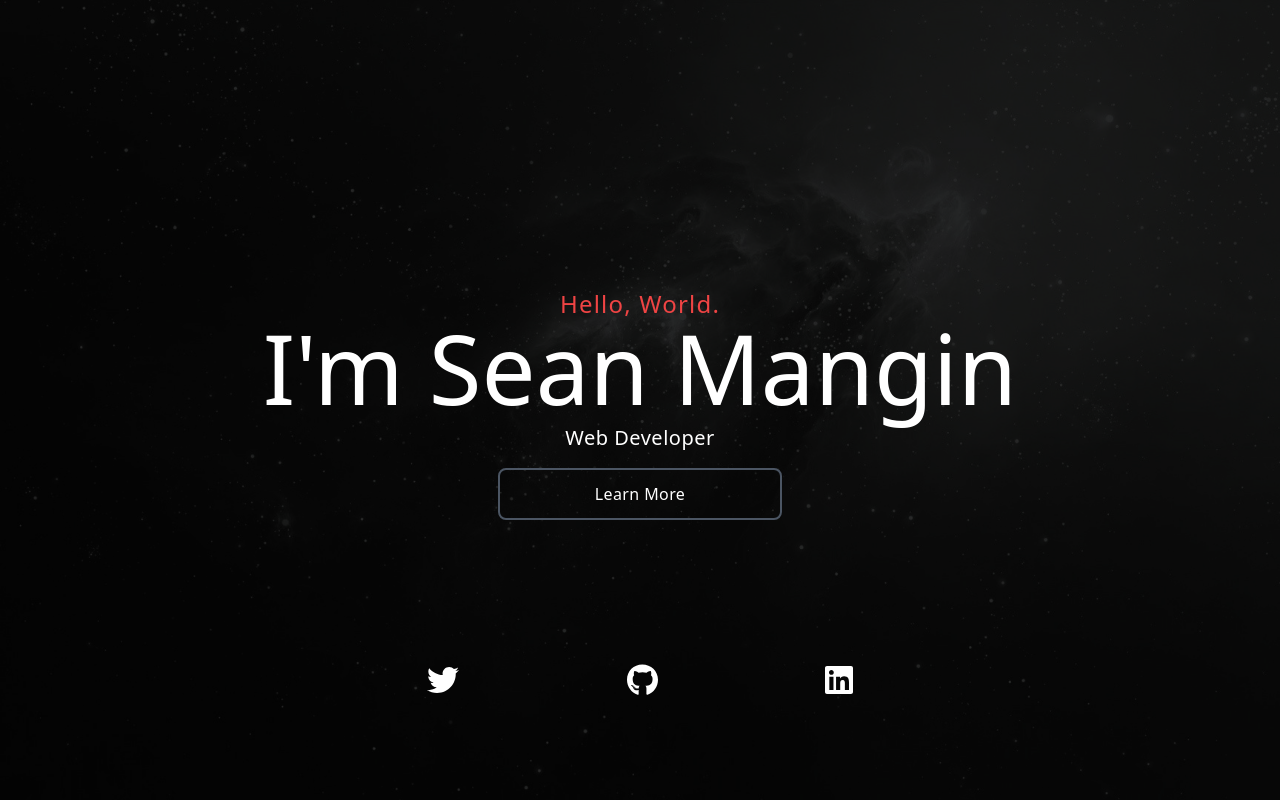
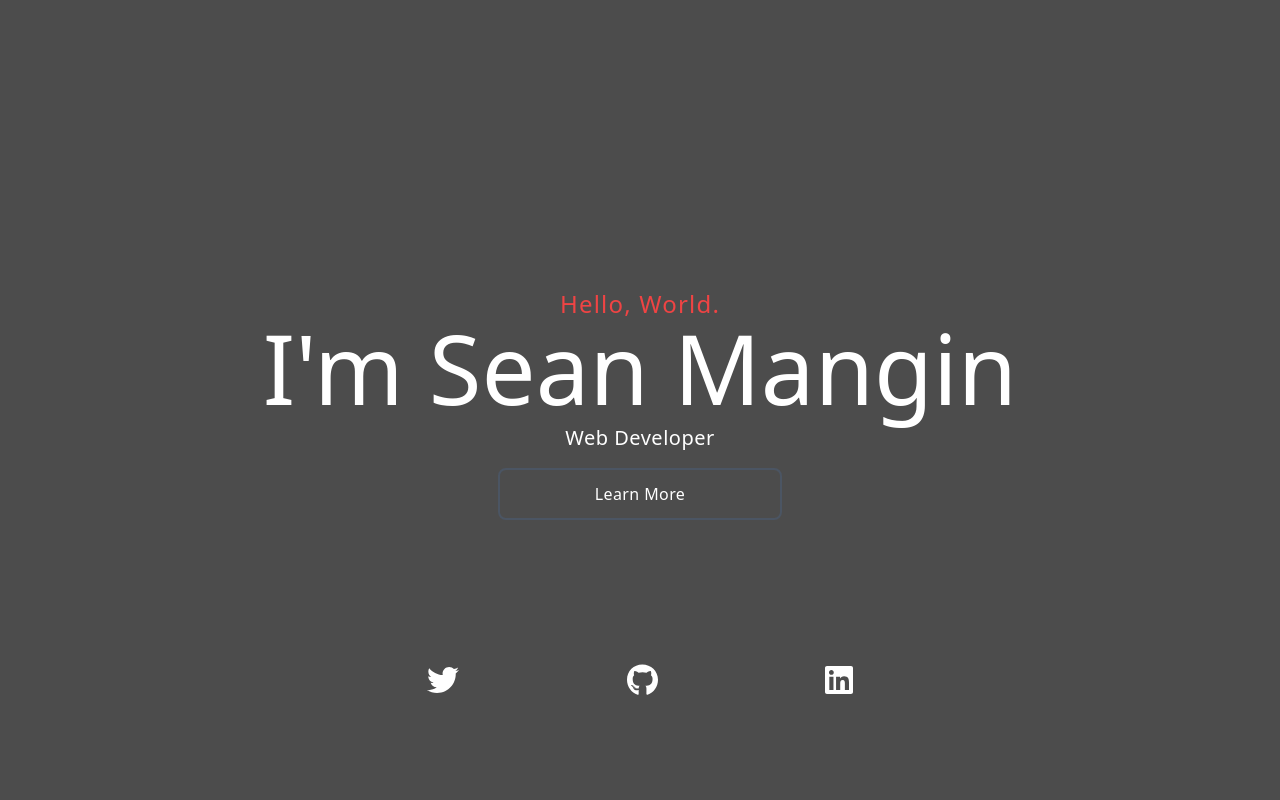
Before and after one commit to yurikoeth/personal, a React (Create React App) app: page / in a window 1280 px wide. Shown: the top 800 px of the page. Built offline with nearby package versions, Linux system fonts and the light colour scheme.

Commit message:
Update tailwind.config.js

```diff
--- a/tailwind.config.js
+++ b/tailwind.config.js
@@ -1,13 +1,10 @@
+/** @type {import('tailwindcss').Config} */
 module.exports = {
   content: [
     "./src/**/*.{js,jsx,ts,tsx}",
   ],
   theme: {
-    extend: {
-      backgroundImage: {
-        'hero-image': "url('/src/components/assets/space.jpeg')",
-      }
-    },
+    extend: {},
   },
   plugins: [],
 }
```
